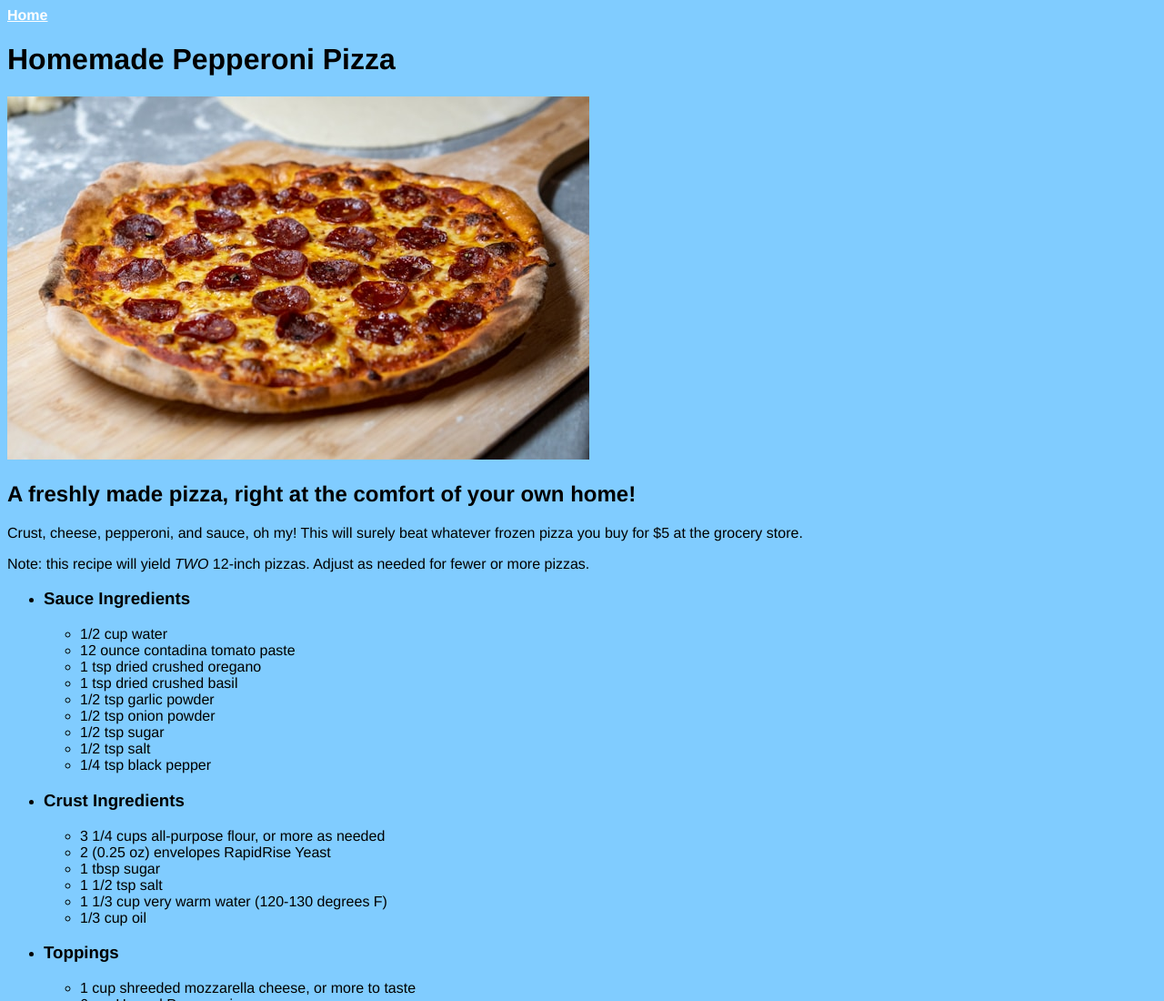
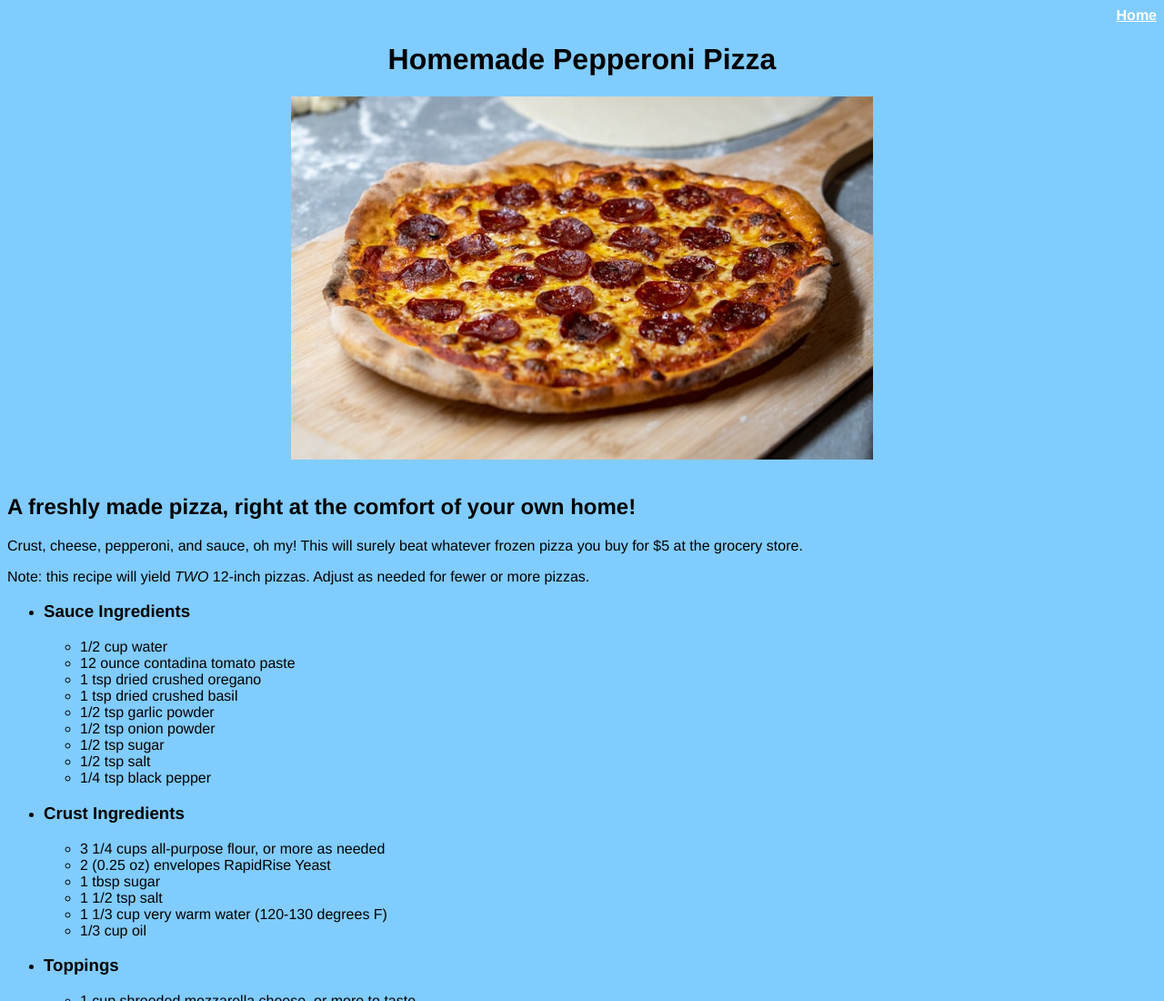
Before and after one commit to doboggio/odin-recipes, a plain HTML site: page recipes/pizza.html in a window 1280 px wide. Shown: the top 1100 px of the page at 91% size. Drawn offline with Linux system fonts and the light colour scheme.

Commit message:
Update styling for website.
Align home button on recipe page.

```diff
--- a/recipes/pizza.html
+++ b/recipes/pizza.html
@@ -9,7 +9,7 @@
 </head>
 
 <body>
-    <a href="../index.html">Home</a>
+    <a id="homebutton" href="../index.html">Home</a>
     <h1>
         Homemade Pepperoni Pizza
     </h1>
--- a/styles.css
+++ b/styles.css
@@ -8,3 +8,17 @@ a {
     color: #ffffff;
     font-weight: bolder;
 }
+
+#homebutton {
+    text-align: right;
+    display: block;
+}
+
+img {
+    margin: auto auto;
+    display: block;
+}
+
+h1 {
+    text-align: center;
+}
```
